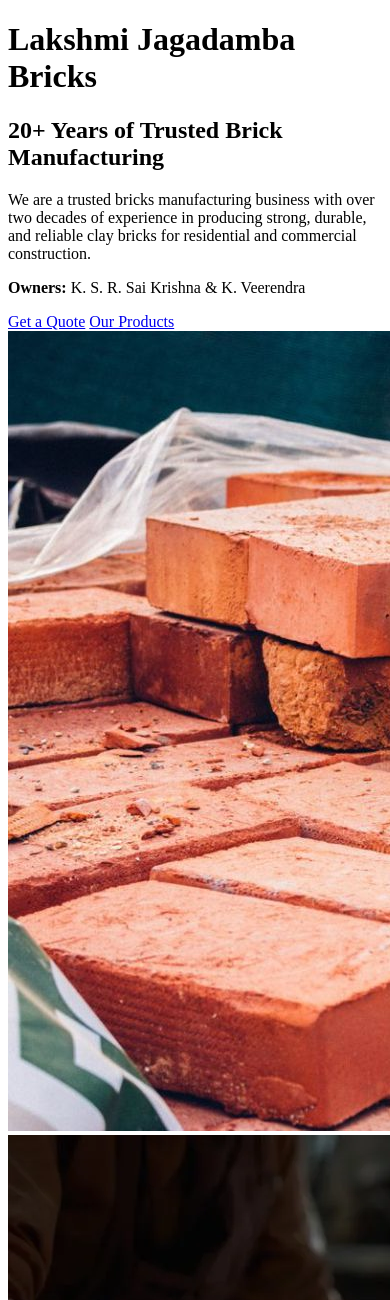
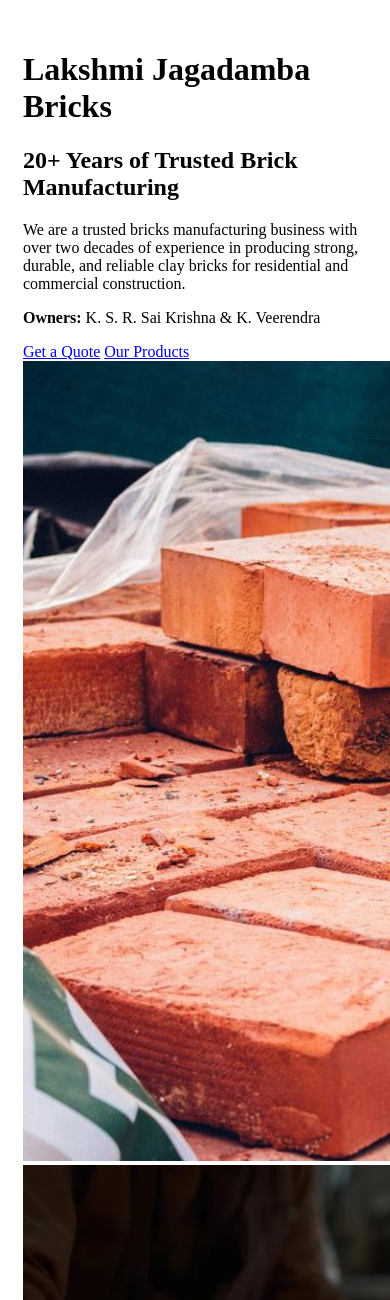
Before and after one commit to Jagadeesha22/flask-business-website, a Flask app: page / in a window 390 px wide; the page is wider, and only the part inside the window is pictured. Shown: the part 45-1345 px from the top of that part. Run offline with Flask 3, Linux system fonts and the light colour scheme.

Commit message:
Day 11: Final mobile UX polish and responsive fixes

```diff
--- a/static/style_v2.css
+++ b/static/style_v2.css
@@ -1,4 +1,3 @@
-
 @media (max-width: 768px) {
 
   .product-images {
@@ -15,5 +14,15 @@
       word-wrap: break-word;
       overflow-x: auto;
       font-size: 14px;
+      background: #f9f9f9;
+      padding: 12px;
+      border-radius: 6px;
   }
+
+  .container {
+      width: 92%;
+      margin: 20px auto;
+      padding: 10px;
+  }
+
 }
```
